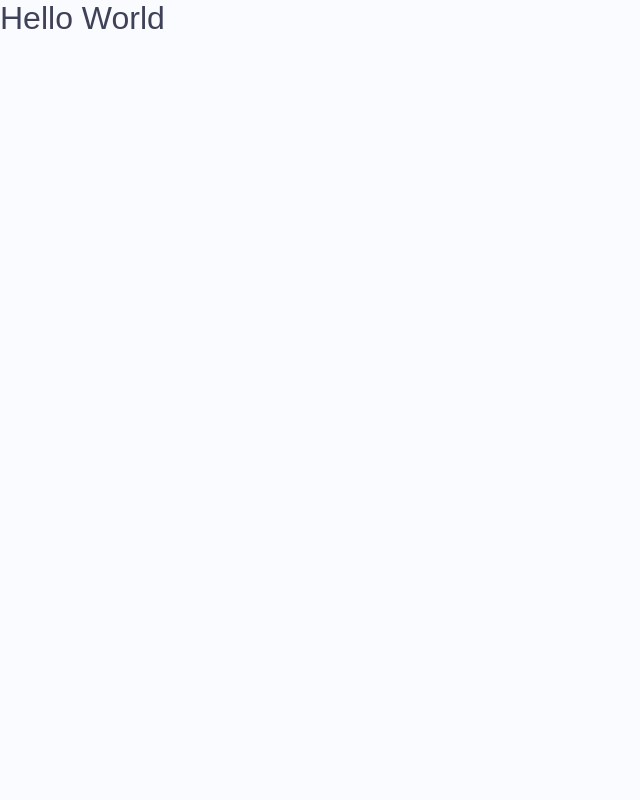
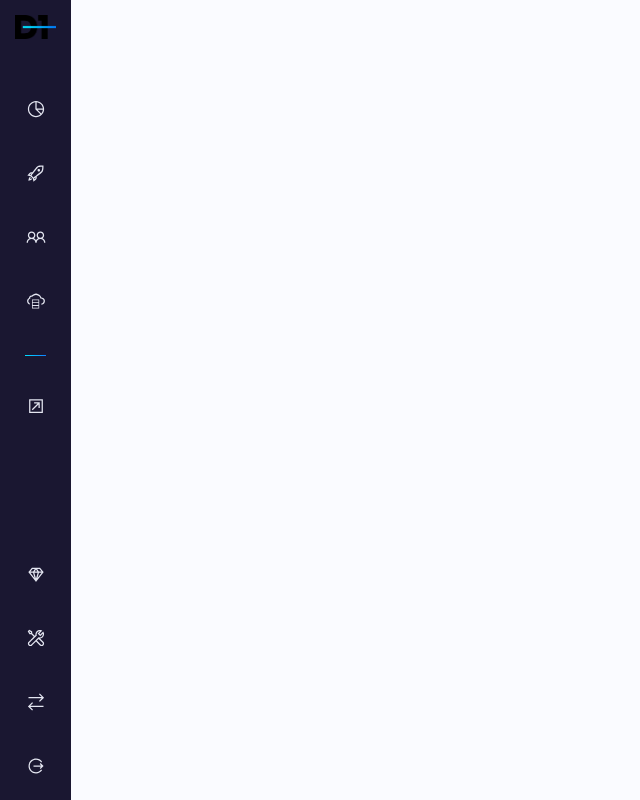
Before and after one commit to gsporto/challenge-d1, a React (Create React App) app: page / in a window 1280 px wide. Shown: the whole page, without its empty margins (0-640 px from the left). Built offline with nearby package versions, Linux system fonts and the light colour scheme; a web font is replaced by a local one.

Commit message:
add: sidenav

```diff
--- a/package.json
+++ b/package.json
@@ -13,6 +13,7 @@
     "react": "^17.0.2",
     "react-dom": "^17.0.2",
     "react-scripts": "4.0.3",
+    "react-tooltip": "^4.2.21",
     "styled-components": "^5.3.0",
     "typescript": "^4.1.2",
     "web-vitals": "^1.0.1"
--- a/src/App.tsx
+++ b/src/App.tsx
@@ -1,10 +1,11 @@
+import { Dashboard } from './pages/Dashboard';
 import { GlobalStyle } from './styles/global';
 
 function App() {
   return (
     <>
-      <h1>Hello World</h1>
       <GlobalStyle />
+      <Dashboard />
     </>
   );
 }
--- /dev/null
+++ b/src/components/Sidenav/index.tsx
@@ -0,0 +1,43 @@
+import {
+  Container,
+  LogoContainer,
+  NavMenuContainer,
+  SettingsContainer,
+  Spacer,
+} from './styles';
+import logo from '../../assets/images/logotipo.png';
+import { ReactComponent as Rocket } from '../../assets/icons/rocket.svg';
+import { ReactComponent as Chart } from '../../assets/icons/chart-pie.svg';
+import { ReactComponent as UserFriends } from '../../assets/icons/user-friends.svg';
+import { ReactComponent as CcmCloud } from '../../assets/icons/ccm-cloud.svg';
+import { ReactComponent as ExternalLink } from '../../assets/icons/external-link-square-alt.svg';
+import { ReactComponent as GemSolid } from '../../assets/icons/gem-solid.svg';
+import { ReactComponent as Tools } from '../../assets/icons/tools.svg';
+import { ReactComponent as Exchange } from '../../assets/icons/exchange-alt.svg';
+import { ReactComponent as SignOut } from '../../assets/icons/sign-out-alt.svg';
+import { SidenavIcon } from '../SidenavIcon';
+
+function Sidenav() {
+  return (
+    <Container>
+      <LogoContainer src={logo} alt="Logo" />
+
+      <NavMenuContainer>
+        <SidenavIcon Icon={Chart} tooltip="Análises" />
+        <SidenavIcon Icon={Rocket} tooltip="Análises" />
+        <SidenavIcon Icon={UserFriends} tooltip="Análises" />
+        <SidenavIcon Icon={CcmCloud} tooltip="Análises" />
+        <Spacer />
+        <SidenavIcon Icon={ExternalLink} tooltip="Análises" />
+      </NavMenuContainer>
+      <SettingsContainer>
+        <SidenavIcon Icon={GemSolid} tooltip="Análises" />
+        <SidenavIcon Icon={Tools} tooltip="Análises" />
+        <SidenavIcon Icon={Exchange} tooltip="Análises" />
+        <SidenavIcon Icon={SignOut} tooltip="Análises" />
+      </SettingsContainer>
+    </Container>
+  );
+}
+
+export { Sidenav };
--- /dev/null
+++ b/src/components/Sidenav/styles.ts
@@ -0,0 +1,45 @@
+import styled from 'styled-components';
+
+export const Container = styled.nav`
+  display: flex;
+  flex-direction: column;
+
+  height: 100vh;
+  width: 71px;
+
+  background-color: #1a1731;
+`;
+
+export const Spacer = styled.div`
+  width: 21px;
+  height: 1px;
+  background: transparent linear-gradient(90deg, #00e1ff 0%, #117eff 100%) 0% 0%
+    no-repeat padding-box;
+  opacity: 1;
+`;
+
+export const LogoContainer = styled.img`
+  margin: 15px;
+  margin-bottom: 40px;
+`;
+
+export const NavMenuContainer = styled.div`
+  flex: 2;
+  display: flex;
+  flex-direction: column;
+  align-items: center;
+
+  > div {
+    margin: 20px;
+  }
+`;
+
+export const SettingsContainer = styled.div`
+  display: flex;
+  flex-direction: column;
+  align-items: center;
+
+  > div {
+    margin: 20px;
+  }
+`;
--- /dev/null
+++ b/src/components/SidenavIcon/index.tsx
@@ -0,0 +1,28 @@
+import React from 'react';
+import { Container, Tooltip } from './styles';
+
+interface SidenavIconProps {
+  tooltip: string;
+  Icon: React.FunctionComponent<React.SVGProps<SVGSVGElement>>;
+}
+
+function SidenavIcon({ Icon, tooltip }: SidenavIconProps) {
+  return (
+    <Container data-tip data-for="registerTip">
+      <Icon />
+      <Tooltip
+        id="registerTip"
+        className="SideNavIconTooltip"
+        place="right"
+        effect="solid"
+        delayShow={300}
+        backgroundColor="#fff"
+        textColor="#9196ab"
+      >
+        {tooltip}
+      </Tooltip>
+    </Container>
+  );
+}
+
+export { SidenavIcon };
--- /dev/null
+++ b/src/components/SidenavIcon/styles.ts
@@ -0,0 +1,23 @@
+import styled from 'styled-components';
+import ReactTooltip from 'react-tooltip';
+
+export const Container = styled.div`
+  width: 20px;
+  cursor: pointer;
+  > svg {
+    transition: fill, 0.3s;
+    &:hover {
+      fill: #117eff;
+    }
+
+    fill: #e4e6f1;
+  }
+`;
+
+export const Tooltip = styled(ReactTooltip)`
+  &.SideNavIconTooltip {
+    transition: all 0.3s;
+    border-radius: 10px;
+    box-shadow: 1px 1px 1px 1px rgba(0, 0, 0, 0.1);
+  }
+`;
--- /dev/null
+++ b/src/pages/Dashboard/index.tsx
@@ -0,0 +1,13 @@
+import { Sidenav } from '../../components/Sidenav';
+import { Container } from './styles';
+
+function Dashboard() {
+  return (
+    <>
+      <Sidenav />
+      <Container />
+    </>
+  );
+}
+
+export { Dashboard };
--- /dev/null
+++ b/src/pages/Dashboard/styles.ts
@@ -0,0 +1,3 @@
+import styled from 'styled-components';
+
+export const Container = styled.main``;
```
Also changed, not shown: 1 other file (tests, documents, lock files or other folders).
